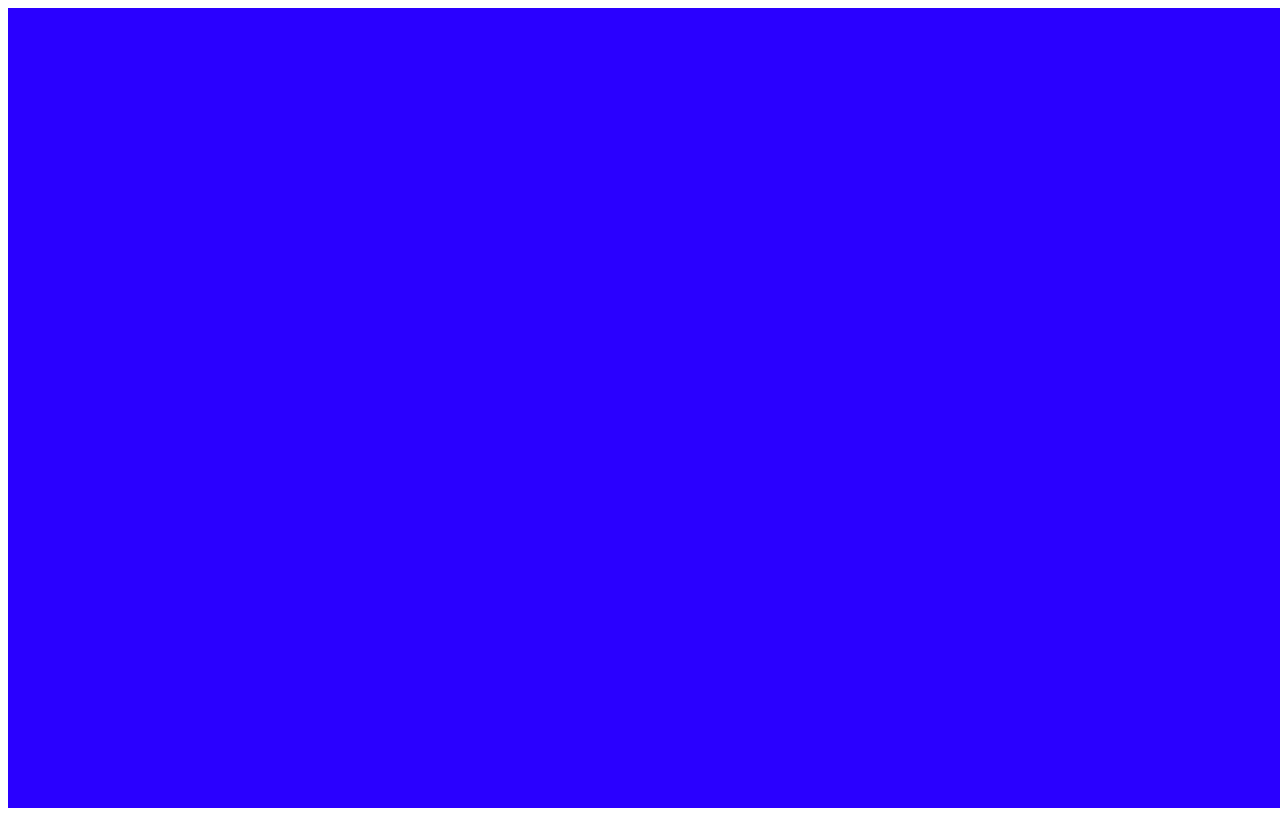
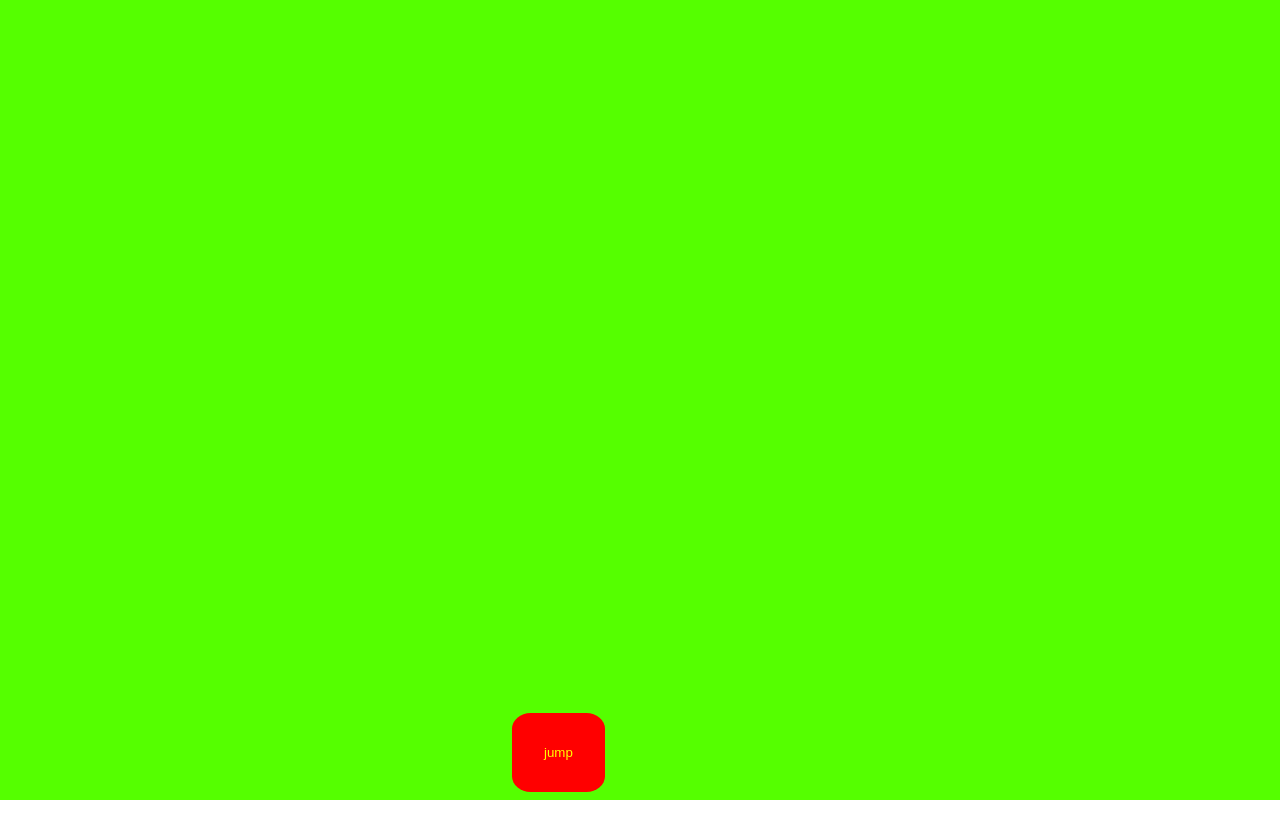
Before and after one commit to talkingcar/pieces, a plain HTML site: page space_dust/index.html in a window 1280 px wide. Drawn offline with Linux system fonts and the light colour scheme.

Commit message:
add "jump button"

```diff
--- a/space_dust/index.html
+++ b/space_dust/index.html
@@ -9,5 +9,8 @@
 </head>
 <body>
   <canvas id="toy"></canvas>
+  <div id="button-container">
+    <button id="jump-button">jump</button>
+  </div>
 </body>
 </html>
--- a/space_dust/script.js
+++ b/space_dust/script.js
@@ -11,7 +11,7 @@ const settings = {
     height: window.innerHeight,
     color: 'grey',
     hsla: {
-      h: 250,
+      h: 100,
       s: 100,
       l: 50,
       a: 1,
--- a/space_dust/style.css
+++ b/space_dust/style.css
@@ -0,0 +1,28 @@
+* {
+  border: 0;
+  padding: 0;
+  margin: 0;
+}
+
+
+
+#button-container {
+  position: absolute;
+  left: 40%;
+  bottom: .5rem;
+  z-index: 3;
+}
+
+#jump-button {
+  border-radius: 20%;
+  border: 1rem;
+  padding: 2rem;
+  color: yellow;
+  background-color: red;
+
+}
+
+#jump-button:active {
+  color: red;
+  background-color: yellow;
+}
```
